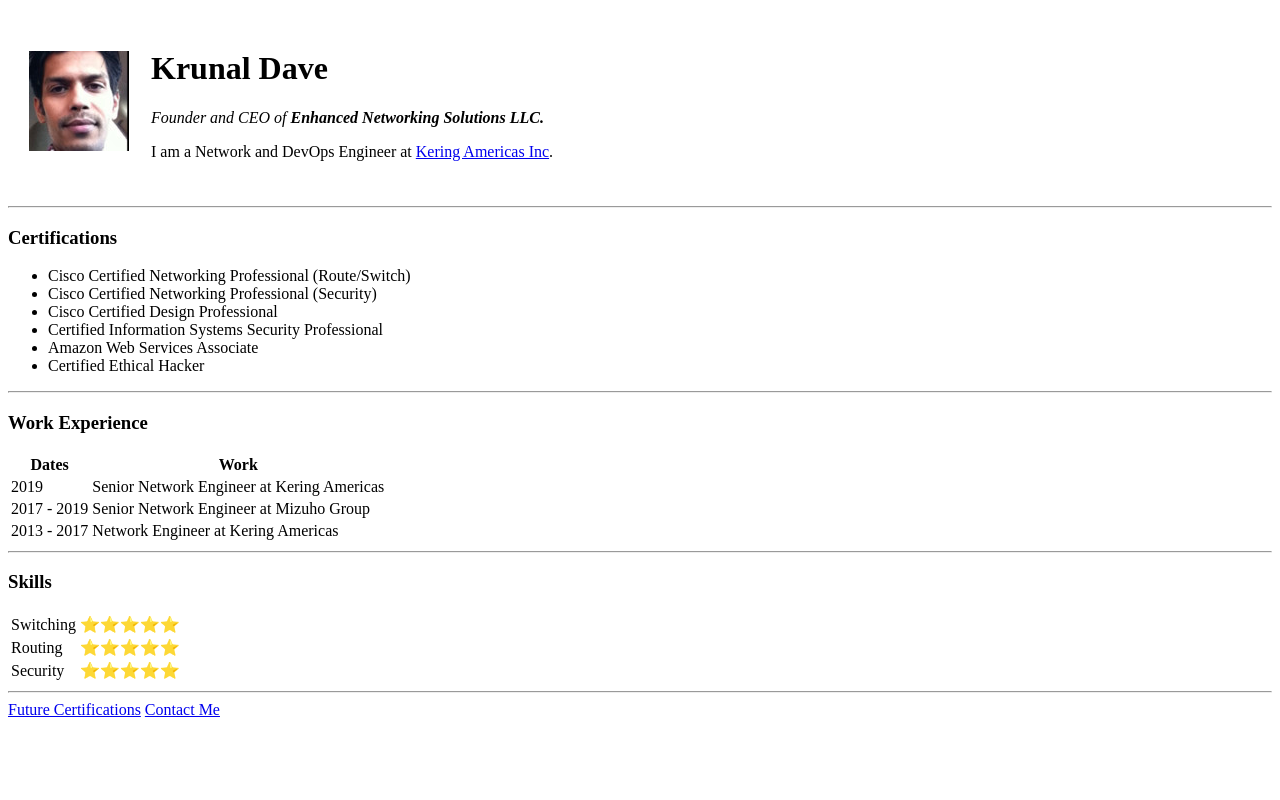
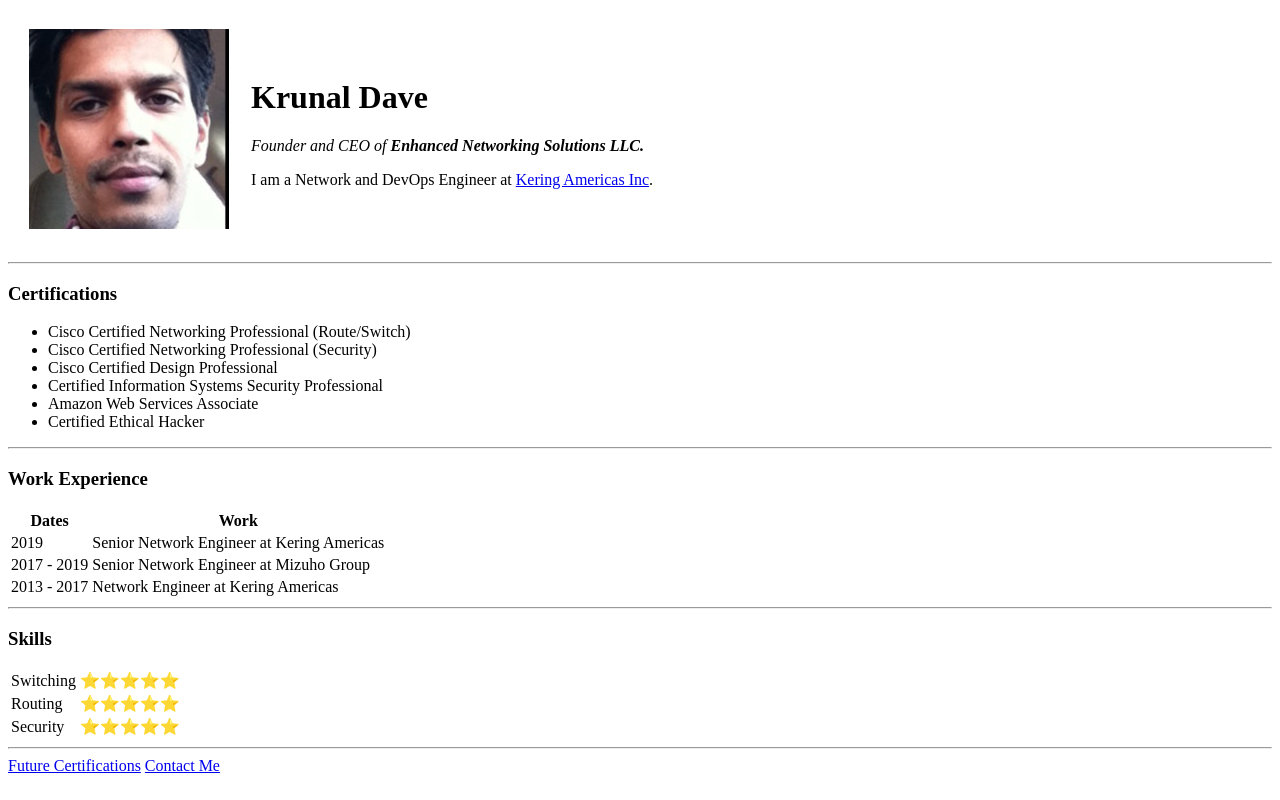
Before and after one commit to krunal-dave/CV, a plain HTML site: page index.html in a window 1280 px wide. Drawn offline with Linux system fonts and the light colour scheme.

Commit message:
update for pic

```diff
--- a/index.html
+++ b/index.html
@@ -9,7 +9,7 @@
 <body>
   <table cellspacing="20">
     <tr>
-      <td><img src="images/krunal.jpg" alt="krunal profile picture"></td>
+      <td><img src="krunal.jpg" alt="krunal profile picture"></td>
       <td>
         <h1>Krunal Dave</h1>
         <p><em>Founder and CEO of <strong>Enhanced Networking Solutions LLC.</strong></em></p>
```
